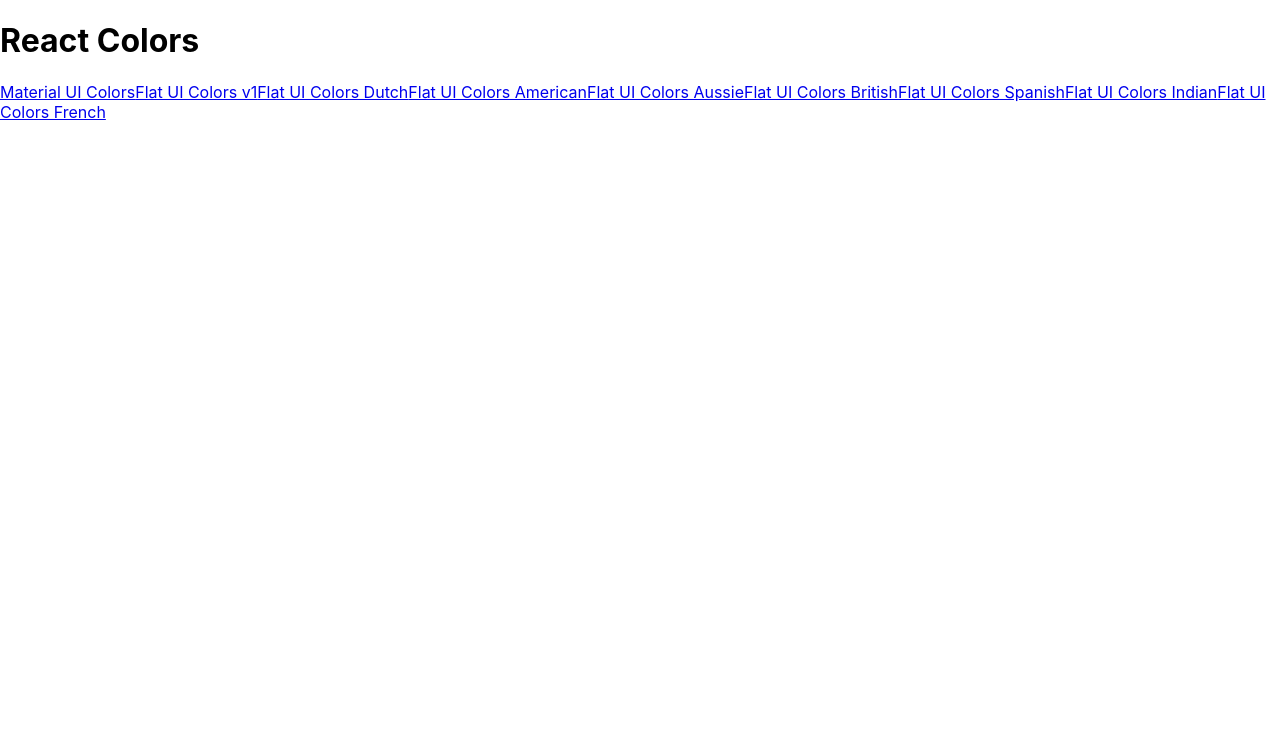
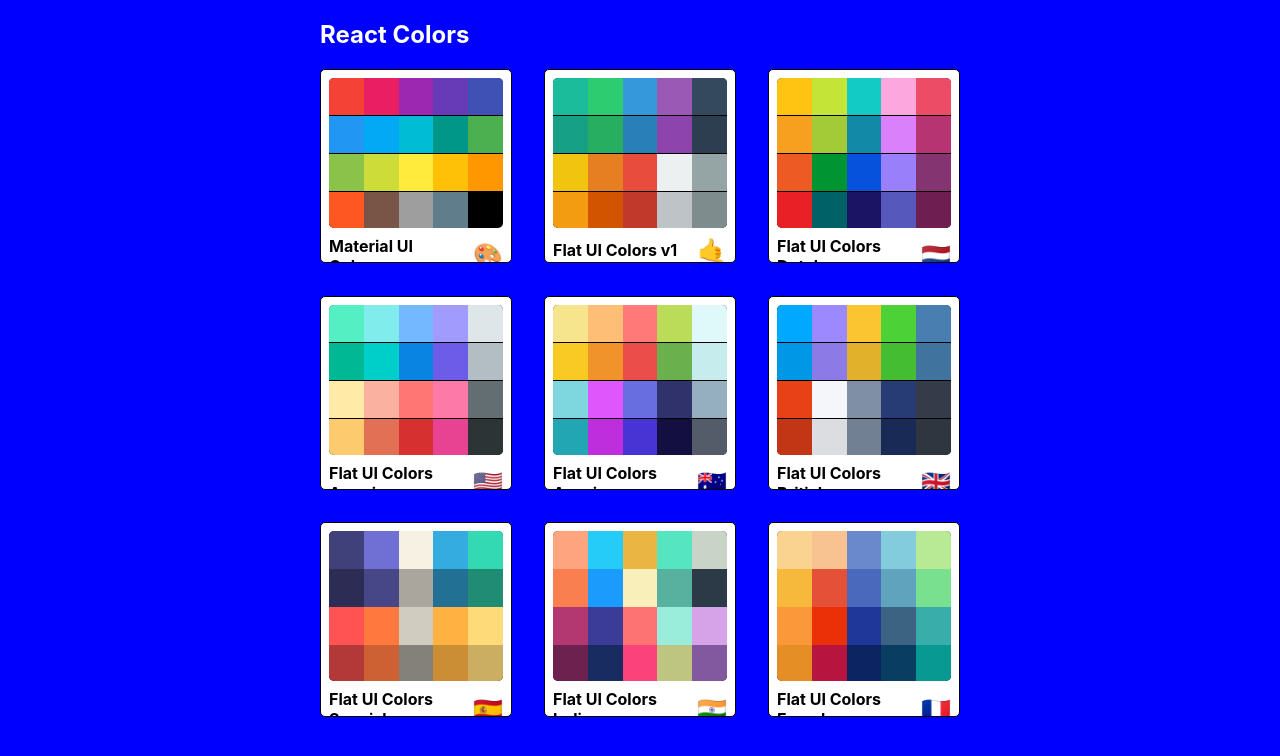
Before and after one commit to inuyasha007/ColorPalette, a React (Create React App) app: page / in a window 1280 px wide. Shown: the top 756 px of the page. Built offline with nearby package versions, Linux system fonts and the light colour scheme.

Commit message:
finished styling

```diff
--- a/package.json
+++ b/package.json
@@ -5,6 +5,7 @@
   "dependencies": {
     "@material-ui/core": "^4.5.1",
     "@material-ui/icons": "^4.5.1",
+    "@material-ui/styles": "^4.5.0",
     "chroma-js": "^2.0.6",
     "rc-slider": "^8.7.1",
     "react": "^16.10.2",
--- /dev/null
+++ b/src/MiniPalette.js
@@ -0,0 +1,68 @@
+import React from "react";
+import { withStyles } from "@material-ui/styles";
+
+const styles = {
+  root: {
+    backgroundColor: "white",
+    border: "1px solid black",
+    borderRadius: "5px",
+    padding: "0.5rem",
+    position: "relative",
+    overflow: "hidden",
+    "&:hover": {
+      cursor: "pointer"
+    }
+  },
+  colors: {
+    backgroundColor: "black",
+    height: "150px",
+    width: "100%",
+    borderRadius: "5px",
+    overflow: "hidden"
+  },
+  title: {
+    display: "flex",
+    justifyContent: "space-between",
+    alignItems: "center",
+    margin: "0",
+    color: "black",
+    paddingTop: "0.5rem",
+    fontSize: "1rem",
+    position: "relative"
+  },
+  emoji: {
+    marginLeft: "0.5rem",
+    fontSize: "1.5rem"
+  },
+  miniColor: {
+    height: "25%",
+    width: "20%",
+    display: "inline-block",
+    margin: "0 auto",
+    position: "relative",
+    marginBottom: "-3.5px"
+  }
+};
+
+function MiniPalette(props) {
+  const { classes, paletteName, emoji, colors } = props;
+  const miniColorBoxes = colors.map(color => (
+    <div
+      className={classes.miniColor}
+      style={{ backgroundColor: color.color }}
+      key={color.name}
+    />
+  ));
+
+  return (
+    <div className={classes.root}>
+      <div className={classes.colors}>{miniColorBoxes}</div>
+      <h5 className={classes.title}>
+        {paletteName}
+        <span className={classes.emoji}>{emoji}</span>
+      </h5>
+    </div>
+  );
+}
+
+export default withStyles(styles)(MiniPalette);
--- a/src/PaletteList.js
+++ b/src/PaletteList.js
@@ -1,17 +1,57 @@
 import React, { Component } from "react";
 import { palette } from "@material-ui/system";
 import { Link } from "react-router-dom";
+import MiniPalette from "./MiniPalette";
+import { withStyles } from "@material-ui/styles";
 
-export default class PaletteList extends Component {
+const styles = {
+  root: {
+    backgroundColor: "blue",
+    height: "100vh",
+    display: "flex",
+    alignItems: "flex-start",
+    justifyContent: "center"
+  },
+  container: {
+    width: "50%",
+    display: "flex",
+    alignItems: "flex-start",
+    flexDirection: "column",
+    flexWrap: "wrap"
+  },
+  nav: {
+    display: "flex",
+    width: "100%",
+    justifyContent: "space-between",
+    color: "white"
+  },
+  palettes: {
+    boxSizing: "border-box",
+    width: "100%",
+    display: "grid",
+    gridTemplateColumns: "repeat(3,30%)",
+    gridGap: "5%"
+  }
+};
+
+class PaletteList extends Component {
   render() {
-    const { palettes } = this.props;
+    const { palettes, classes } = this.props;
     return (
-      <div>
-        <h1>React Colors</h1>
-        {palettes.map(palette => (
-          <Link to={`/palette/${palette.id}`}>{palette.paletteName}</Link>
-        ))}
+      <div className={classes.root}>
+        <div className={classes.container}>
+          <nav className={classes.nav}>
+            <h1>React Colors</h1>
+          </nav>
+          <div className={classes.palettes}>
+            {palettes.map(palette => (
+              <MiniPalette {...palette} />
+            ))}
+          </div>
+        </div>
       </div>
     );
   }
 }
+
+export default withStyles(styles)(PaletteList);
```
